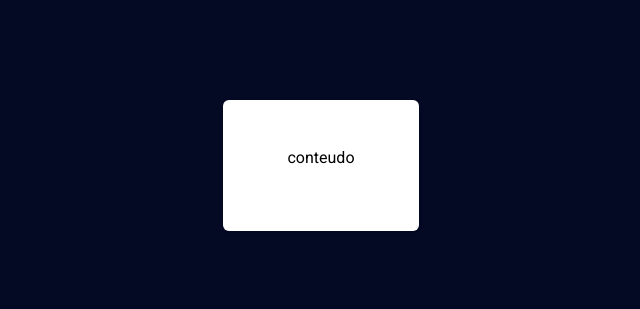
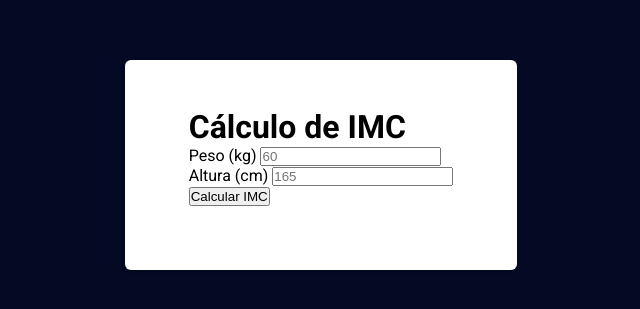
Before and after one commit to Kaue-Luz/CalculoIMC, a plain HTML site: page Index.html in a window 1280 px wide. Shown: the part 235-544 px from the top of the page, without its empty margins (319-959 px from the left). Drawn offline with Linux system fonts and the light colour scheme.

Commit message:
creating the HTML of the form

```diff
--- a/Index.html
+++ b/Index.html
@@ -15,7 +15,22 @@
 
     <div class="container">
 
-        <main class="card">conteudo</main>
+        <main class="card">
+            <form>
+                <h1 class="title">Cálculo de IMC</h1>
+                <div class="input-wrapper">
+                    <label for="weight">Peso (kg)</label>
+                    <input id="weight" type="" placeholder="60">
+                </div>
+
+                <div class="input-wrapper">
+                    <label for="height">Altura (cm)</label>
+                    <input id="height" type="text" placeholder="165">
+                </div>
+
+                <button type="submit">Calcular IMC</button>
+            </form>
+        </main>
 
     </div>
 
```
